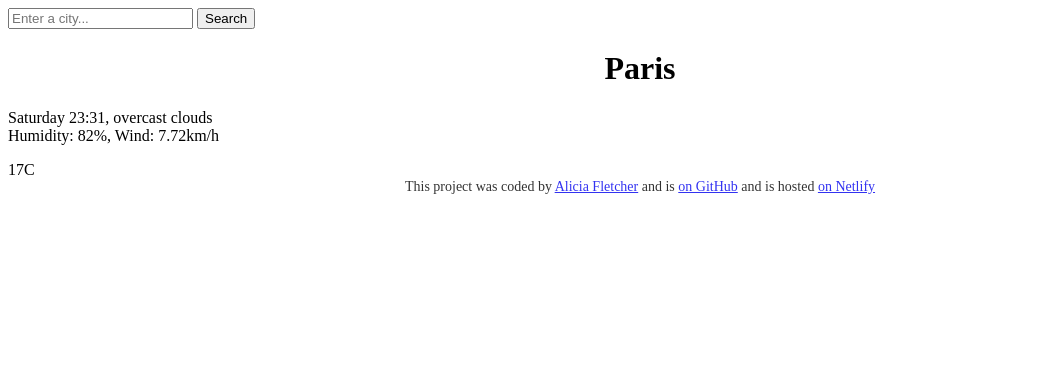
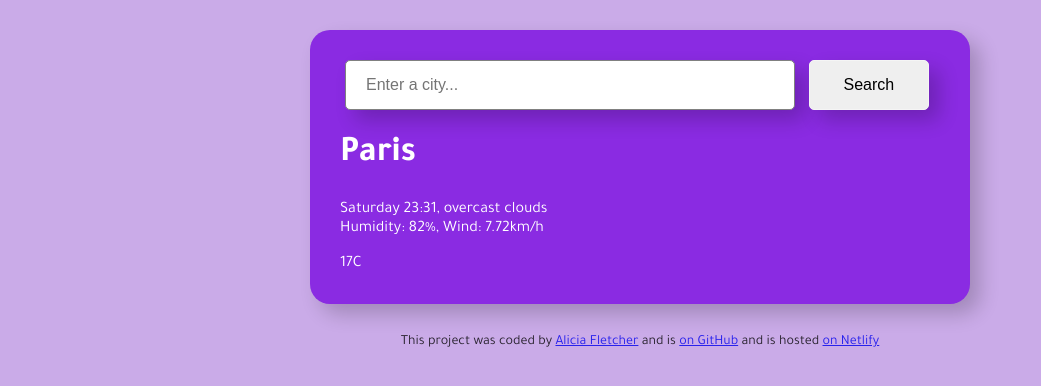
Before and after one commit to anafletcher/Weather-project-practice, a plain HTML site: page index.html in a window 1280 px wide. Shown: the whole page, without its empty margins (0-1041 px from the left). Drawn offline with Linux system fonts and the light colour scheme; a web font is replaced by a local one.

Commit message:
Styled main container

```diff
--- a/index.html
+++ b/index.html
@@ -3,14 +3,26 @@
   <head>
     <meta charset="UTF-8" />
     <meta name="viewport" content="width=device-width, initial-scale=1.0" />
+    <link rel="preconnect" href="https://fonts.googleapis.com" />
+    <link rel="preconnect" href="https://fonts.gstatic.com" crossorigin />
+    <link
+      href="https://fonts.googleapis.com/css2?family=Chakra+Petch:ital,wght@0,300;0,400;0,500;0,600;0,700;1,300;1,400;1,500;1,600;1,700&family=Kalam:wght@300;400;700&family=Montserrat+Alternates:ital,wght@0,100;0,200;0,300;0,400;0,500;0,600;0,700;0,800;0,900;1,100;1,200;1,300;1,400;1,500;1,600;1,700;1,800;1,900&family=Playfair+Display+SC:ital,wght@0,400;0,700;0,900;1,400;1,700;1,900&family=Roboto:ital,wght@0,100;0,300;0,400;0,500;0,700;0,900;1,100;1,300;1,400;1,500;1,700;1,900&family=Saira+Extra+Condensed:wght@100;200;300;400;500;600;700;800;900&family=Tajawal:wght@200;300;400;500;700;800;900&display=swap"
+      rel="stylesheet"
+    />
+
     <link rel="stylesheet" href="src/style.css" />
     <title>Weather App Practise</title>
   </head>
   <body>
-    <div class="container">
+    <div class="weather-app-container">
       <form class="">
-        <input type="search" placeholder="Enter a city..." required />
-        <input type="submit" value="Search" />
+        <input
+          type="search"
+          placeholder="Enter a city..."
+          required
+          class="form-input"
+        />
+        <input type="submit" value="Search" class="search-button" />
         <div>
           <h1>Paris</h1>
 
--- a/src/style.css
+++ b/src/style.css
@@ -1,5 +1,11 @@
+body {
+  background-color: rgb(202, 171, 232);
+  font-family: "Tajawal", sans-serif;
+}
+
 h1 {
-  text-align: center;
+  font-size: 36px;
+  font-weight: bolder;
 }
 
 footer {
@@ -7,3 +13,33 @@ footer {
   font-size: 14px;
   opacity: 0.8;
 }
+
+.weather-app-container {
+  background-color: blueviolet;
+  color: white;
+  border-radius: 20px;
+  max-width: 600px;
+  margin: 30px auto;
+  padding: 30px;
+  box-shadow: 10px 10px 20px rgba(0, 0, 0, 0.2);
+}
+
+.form-input {
+  padding: 15px 20px;
+  border: 1px solid grey;
+  border-radius: 5px;
+  width: 75%;
+  margin-left: 5px;
+  font-size: 16px;
+  box-shadow: 10px 10px 20px rgba(0, 0, 0, 0.2);
+}
+
+.search-button {
+  font-size: 16px;
+  padding: 15px 20px;
+  border: 1px solid whitesmoke;
+  border-radius: 5px;
+  width: 20%;
+  margin-left: 10px;
+  box-shadow: 10px 10px 20px rgba(0, 0, 0, 0.2);
+}
```
